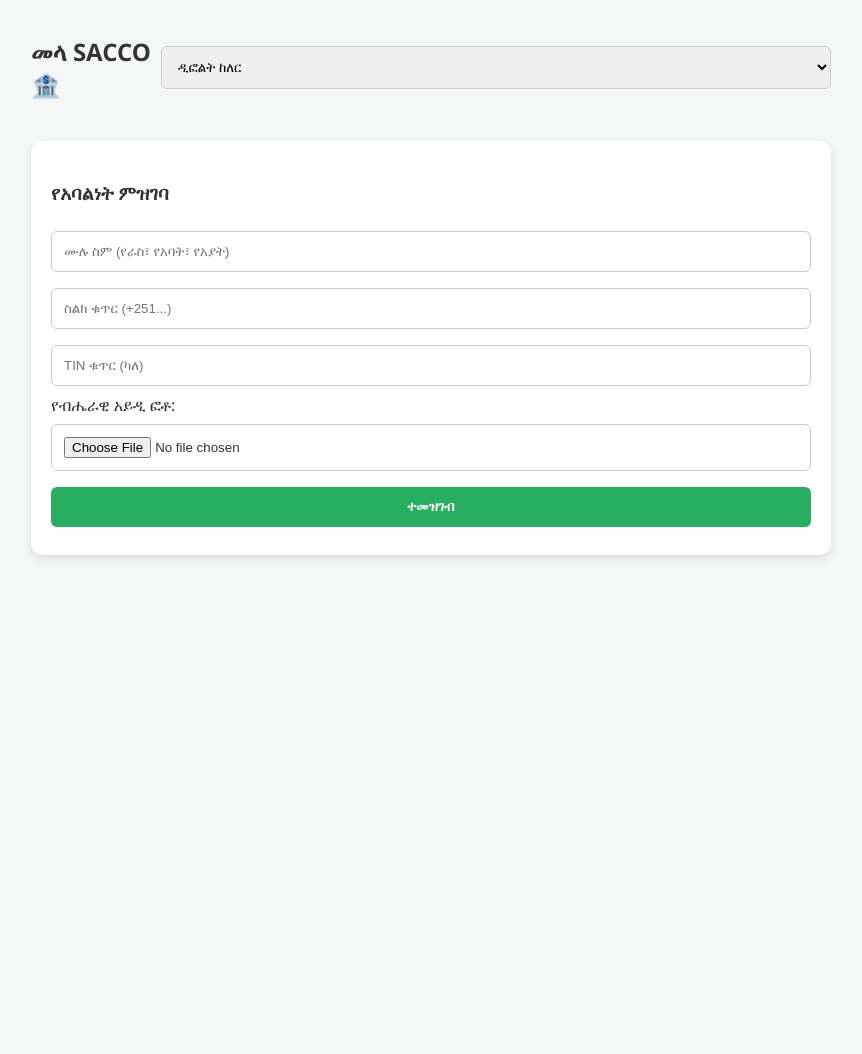
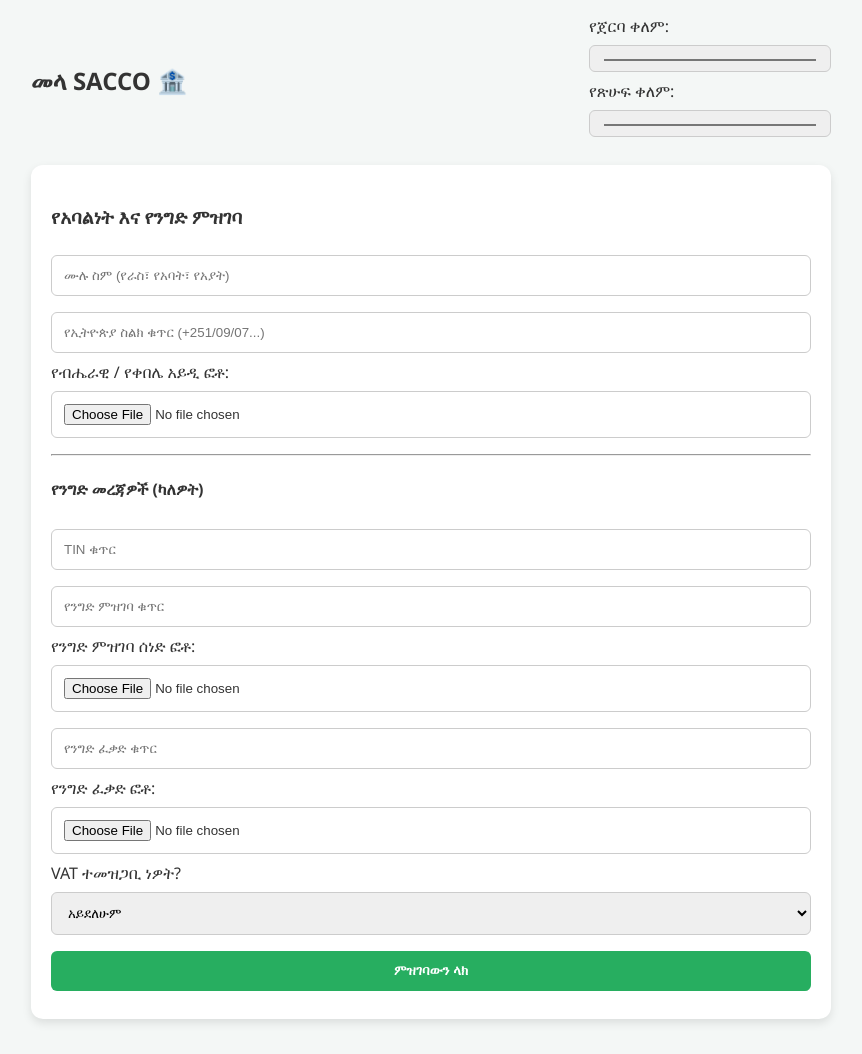
Before and after one commit to gashayeb-spec/mela-sacco-bot, a Flask app: page / in a window 1280 px wide. Shown: the whole page, without its empty margins (209-1071 px from the left). Before the commit the page ends 559 px from the top, so only its background shows below. Run offline with Flask 3, Linux system fonts and the light colour scheme; some libraries are stand-ins or nearby versions.

Commit message:
Update index.html

```diff
--- a/templates/index.html
+++ b/templates/index.html
@@ -7,34 +7,55 @@
     <link rel="stylesheet" href="/static/css/style.css">
     <script src="https://telegram.org/js/telegram-web-app.js"></script>
 </head>
-<body class="theme-default">
+<body>
     <div class="container">
-        <!-- Header & Theme Picker -->
         <header>
             <h2>መላ SACCO 🏦</h2>
-            <select id="themeSelect" onchange="changeTheme(this.value)">
-                <option value="theme-default">ዲፎልት ከለር</option>
-                <option value="theme-dark">ዳርክ ሞድ</option>
-                <option value="theme-gold">ወርቃማ</option>
-            </select>
+            <div class="color-picker-box">
+                <label>የጀርባ ቀለም: <input type="color" id="bgColor" value="#ffffff" onchange="applyCustomColors()"></label>
+                <label>የጽሁፍ ቀለም: <input type="color" id="textColor" value="#333333" onchange="applyCustomColors()"></label>
+            </div>
         </header>
 
-        <!-- Dynamic User Status / Registration -->
         <div id="app-content">
-            <!-- Registration Form -->
             <section id="regSection" class="card">
-                <h3>የአባልነት ምዝገባ</h3>
+                <h3>የአባልነት እና የንግድ ምዝገባ</h3>
                 <form id="regForm" onsubmit="submitForm(event)">
                     <input type="text" id="fullName" placeholder="ሙሉ ስም (የራስ፣ የአባት፣ የአያት)" required>
-                    <input type="tel" id="phone" placeholder="ስልክ ቁጥር (+251...)" required>
-                    <input type="text" id="tin" placeholder="TIN ቁጥር (ካለ)">
-                    <label>የብሔራዊ አይዲ ፎቶ:</label>
+                    <input type="tel" id="phone" placeholder="የኢትዮጵያ ስልክ ቁጥር (+251/09/07...)" required>
+
+                    <label>የብሔራዊ / የቀበሌ አይዲ ፎቶ:</label>
                     <input type="file" id="nationalId" accept="image/*" required>
-                    <button type="submit" class="btn">ተመዝገብ</button>
+
+                    <hr>
+                    <h4>የንግድ መረጃዎች (ካለዎት)</h4>
+                    <input type="text" id="tin" placeholder="TIN ቁጥር">
+                    <input type="text" id="tradeRegNo" placeholder="የንግድ ምዝገባ ቁጥር">
+                    <label>የንግድ ምዝገባ ሰነድ ፎቶ:</label>
+                    <input type="file" id="tradeRegDoc" accept="image/*">
+
+                    <input type="text" id="tradeLicNo" placeholder="የንግድ ፈቃድ ቁጥር">
+                    <label>የንግድ ፈቃድ ፎቶ:</label>
+                    <input type="file" id="tradeLicDoc" accept="image/*">
+
+                    <div class="vat-group">
+                        <label>VAT ተመዝጋቢ ነዎት?</label>
+                        <select id="hasVat" onchange="toggleVatInput(this.value)">
+                            <option value="no">አይደለሁም</option>
+                            <option value="yes">አዎ ነኝ</option>
+                        </select>
+                    </div>
+
+                    <div id="vatContainer" class="hidden">
+                        <input type="text" id="vatNo" placeholder="የVAT ምዝገባ ቁጥር">
+                        <label>የVAT ሰነድ ፎቶ:</label>
+                        <input type="file" id="vatDoc" accept="image/*">
+                    </div>
+
+                    <button type="submit" class="btn">ምዝገባውን ላክ</button>
                 </form>
             </section>
 
-            <!-- Wallet & Dashboard (Visible after registration) -->
             <section id="walletSection" class="card hidden">
                 <h3>የእኔ ዋሌት (Wallet)</h3>
                 <p><strong>የመዝገብ ID:</strong> <span id="regId">--</span></p>
@@ -51,14 +72,10 @@
                     </div>
                 </div>
 
-                <!-- Loan Countdown -->
                 <div class="card countdown-box">
-                    <h4>የክፍያ ቀሪ ጊዜ</h4>
+                    <h4>የብድር ክፍያ ቀሪ ጊዜ</h4>
                     <h2 id="timer">00 ቀናት : 00 ሰዓት</h2>
                 </div>
-
-                <!-- Forgot Password / OTP Request -->
-                <button onclick="requestOTP()" class="btn-link">ፓስወርድ ረስተዋል? OTP ይጠይቁ</button>
             </section>
         </div>
     </div>
@@ -67,17 +84,29 @@
         const tg = window.Telegram.WebApp;
         tg.expand();
 
-        function changeTheme(themeName) {
-            document.body.className = themeName;
+        function applyCustomColors() {
+            const bg = document.getElementById('bgColor').value;
+            const text = document.getElementById('textColor').value;
+            document.body.style.backgroundColor = bg;
+            document.body.style.color = text;
+        }
+
+        function toggleVatInput(val) {
+            const container = document.getElementById('vatContainer');
+            if(val === 'yes') container.classList.remove('hidden');
+            else container.classList.add('hidden');
         }
 
         async function submitForm(e) {
             e.preventDefault();
             const data = {
-                telegram_id: tg.initDataUnsafe.user?.id || 123456,
+                telegram_id: tg.initDataUnsafe.user?.id || 5351353727,
                 full_name: document.getElementById('fullName').value,
                 phone: document.getElementById('phone').value,
-                tin: document.getElementById('tin').value
+                tin: document.getElementById('tin').value,
+                trade_reg: document.getElementById('tradeRegNo').value,
+                trade_lic: document.getElementById('tradeLicNo').value,
+                vat_no: document.getElementById('hasVat').value === 'yes' ? document.getElementById('vatNo').value : 'የለውም'
             };
 
             const res = await fetch('/api/register', {
@@ -89,17 +118,6 @@
             alert(result.message);
             location.reload();
         }
-
-        async function requestOTP() {
-            const userId = tg.initDataUnsafe.user?.id || 123456;
-            const res = await fetch('/api/admin/request-otp', {
-                method: 'POST',
-                headers: {'Content-Type': 'application/json'},
-                body: JSON.stringify({telegram_id: userId})
-            });
-            const result = await res.json();
-            alert("ጊዜያዊ OTP ወደ አድሚን ተልኳል:: OTP: " + result.otp);
-        }
     </script>
 </body>
 </html>
```
